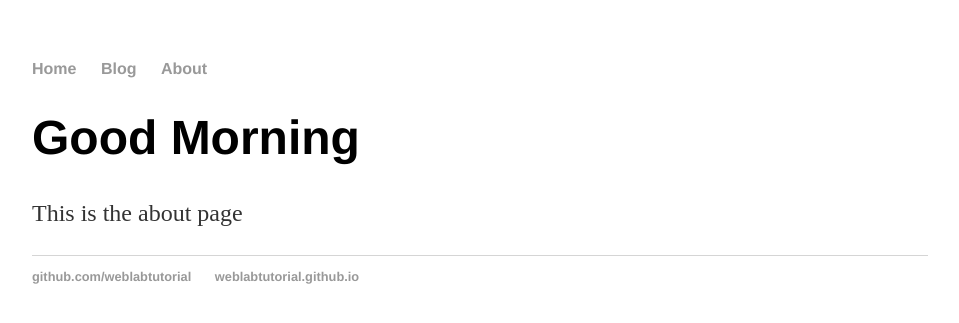
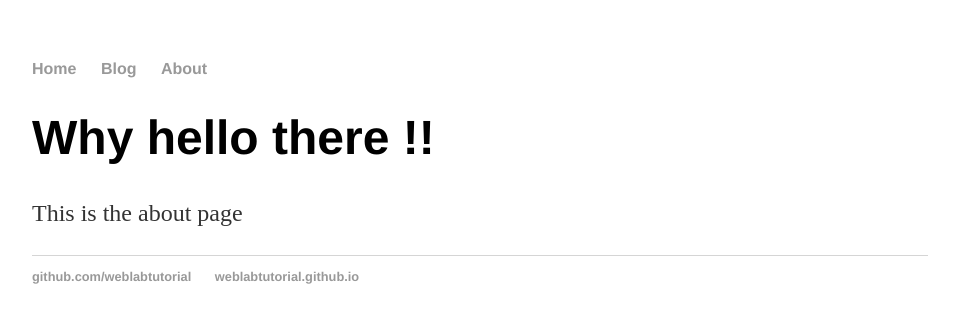
Before and after one commit to phoenixbit1/phoenixbit1.github.io, a Jekyll site: the page built from about/index.html, in a window 1280 px wide. Shown: the top 323 px of the page, without its empty margins (160-1119 px from the left). Built offline with Jekyll 4.4.1, drawn with Linux system fonts in a browser that asks for light colours.

Commit message:
Update index.html

```diff
--- a/about/index.html
+++ b/about/index.html
@@ -3,6 +3,6 @@ layout: default
 title: Web Programming
 ---
 <div class="blurb">
-<h1>Good Morning</h1>
+<h1>Why hello there !!</h1>
 <p>This is the about page</p>
 </div>
```
